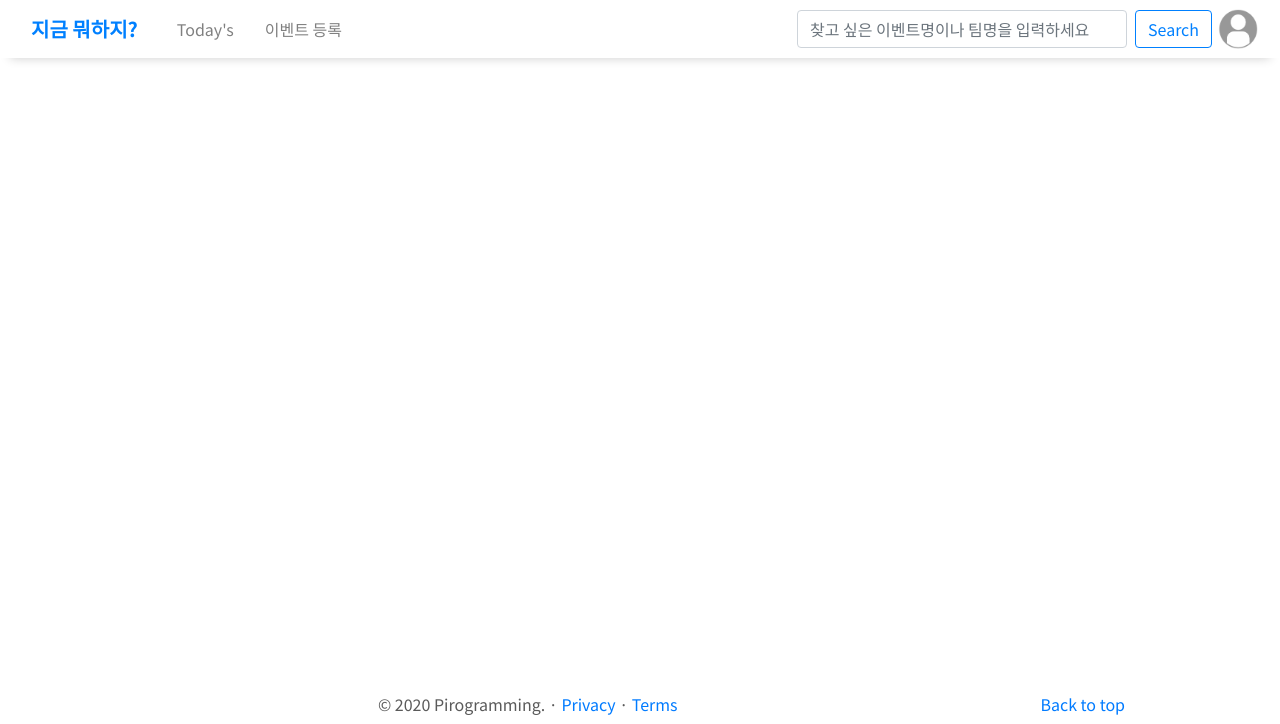
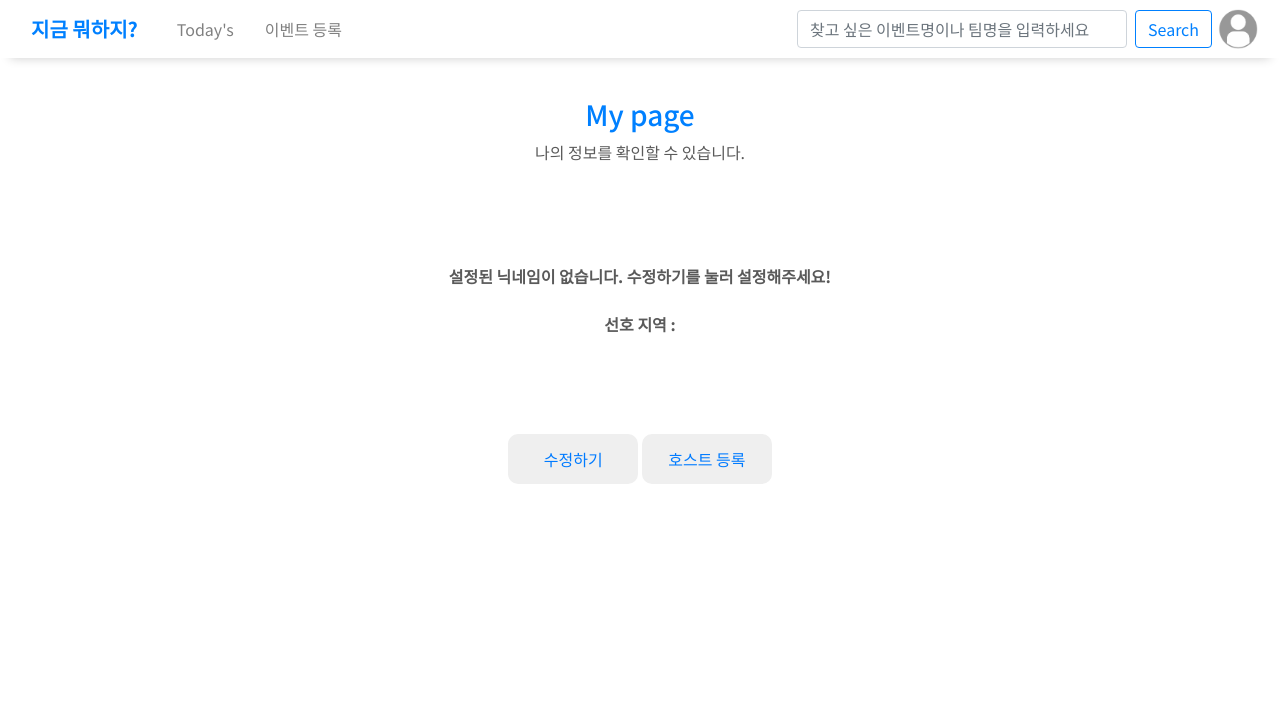
Before and after one commit to pirogramming/HelloEvent, a Django app: template login/templates/login/mypage.html in a window 1280 px wide. Shown: the top 724 px of the page. Run offline with Django 3.2, Linux system fonts and the light colour scheme; the template is opened without the code that fills it, so the values that code supplies are empty; the visitor is signed in with stand-in values (Sample User, id 1); some libraries are stand-ins or nearby versions.

Commit message:
거의 복구???

```diff
--- a/login/templates/login/login_signup.html
+++ b/login/templates/login/login_signup.html
@@ -7,7 +7,7 @@
     <p>추가 정보를 입력하시면 가입이 완료됩니다</p>
 </div>
 <br/>
-<div class="signup_form">
+<div class="signup_form" style="margin-top: 50px; text-align: center;">
     <form method="post" enctype="multipart/form-data" autocomplete="off" style="margin: 0 auto;">
         {% csrf_token %}
         <!--        <table class="table table-bordered">-->
@@ -75,4 +75,5 @@
         <br/><br/>
     </form>
 </div>
+
 {% endblock %}
--- a/login/templates/login/login_update.html
+++ b/login/templates/login/login_update.html
@@ -7,6 +7,7 @@
     <p>나의 정보를 수정할 수 있습니다.</p>
 </div>
 <br/>
+<div class="contents" style="margin-top: 100px; text-align: center;">
 <div class="signup_form">
     <form method="post" enctype="multipart/form-data" autocomplete="off" style="margin: 0 auto;">
         {% csrf_token %}
@@ -73,6 +74,7 @@
         <br/><br/>
     </form>
 </div>
+    </div>
 {% endblock %}
 
 
--- a/login/templates/login/mypage.html
+++ b/login/templates/login/mypage.html
@@ -1,22 +1,30 @@
 {% extends 'base.html' %}
 
-{% block content %}
+{% block main %}
 <div class="signup_title" style="margin-top: 50px; text-align: center;">
     <h3 style="color: #0080ff;">My page</h3>
     <p>나의 정보를 확인할 수 있습니다.</p>
 </div>
-    <b>{{ user.nickname }} 님의 선호 지역은 {{ user.city }} {{ user.gu }}입니다.</b>
+<div class="contents" style="margin-top: 100px; text-align: center;">
+    {% if user.nickname == '' %}
+    <b>설정된 닉네임이 없습니다.</b>
+    <b>수정하기를 눌러 설정해주세요!</b>
+    {% else %}
+    <b>닉네임 : {{ user.nickname }}</b>
+    {% endif %}
+<br/><br/>
+<b>선호 지역 : {{ user.city }} {{ user.gu }}</b>
     <br/><br/>
 
     <br/>
 
         <button type="button"
                 style="margin: 0 auto; text-align: center!important; margin-top: 50px;  height: 50px; width: 130px; border:none; border-radius: 10px;color: white; ">
-            <a href="{% url 'login:update' %}">수정하기</a>
+            <a href="{% url 'login:update' user.pk %}">수정하기</a>
         </button>
         <button type="button"
                 style="margin: 0 auto; text-align: center!important; margin-top: 50px;  height: 50px; width: 130px; border:none; border-radius: 10px;color: white; ">
             <a href="#">호스트 등록</a>
         </button>
-
+</div>
 {% endblock %}
```
Also changed, not shown: login/views.py (+3 -6 lines), comment/migrations/0001_initial.py (added), comment/migrations/0002_auto_20200813_0010.py (added), event/migrations/0001_initial.py (added), event/migrations/0002_event_creator.py (added), location/migrations/0001_initial.py (added), login/migrations/0001_initial.py (added).
